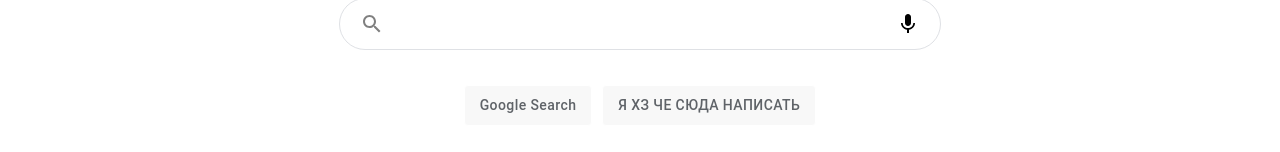
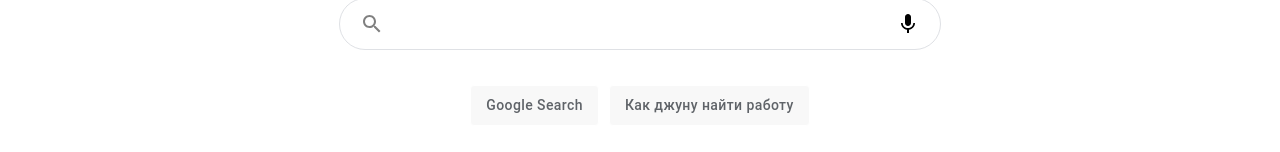
Before and after one commit to Ha1lowe3n/react-google-search-clone, a React (Create React App) app: page / in a window 1280 px wide. Shown: the part 350-502 px from the top of the page. Built offline with nearby package versions, Linux system fonts and the light colour scheme.

Commit message:
end SearchPage and rework second btn in Search

```diff
--- a/src/components/Search.jsx
+++ b/src/components/Search.jsx
@@ -10,6 +10,14 @@ import { actionTypes } from '../reducer';
 
 import './Search.scss';
 
+const someWord = [
+  'Как дела?',
+  'Good night',
+  'Best React tutorial',
+  'Как джуну найти работу',
+  'Как защититься от НЛО',
+];
+
 function Search({ hideButtons = false }) {
   const [{}, dispatch] = useStateValue();
 
@@ -18,8 +26,6 @@ function Search({ hideButtons = false }) {
 
   const search = (e) => {
     e.preventDefault();
-
-    console.log('enter enter');
 
     dispatch({
       type: actionTypes.SET_SEARCH_TERM,
@@ -42,7 +48,9 @@ function Search({ hideButtons = false }) {
           <Button type="submit" onClick={search} variant="outlined">
             Google Search
           </Button>
-          <Button variant="outlined">Я ХЗ ЧЕ СЮДА НАПИСАТЬ</Button>
+          <Button onClick={(e) => setInput(e.target.innerText)} variant="outlined">
+            {someWord[Math.floor(Math.random() * someWord.length)]}
+          </Button>
         </div>
       ) : (
         <div className="search__buttons">
@@ -54,7 +62,7 @@ function Search({ hideButtons = false }) {
             Google Search
           </Button>
           <Button className="search__buttonsHidden" variant="outlined">
-            Я ХЗ ЧЕ СЮДА НАПИСАТЬ
+            wtf
           </Button>
         </div>
       )}
--- a/src/pages/SearchPage/SearchPage.jsx
+++ b/src/pages/SearchPage/SearchPage.jsx
@@ -72,16 +72,24 @@ function SearchPage() {
         </div>
       </div>
 
-      {true && (
+      {term && (
         <div className="searchPage__results">
           <p className="searchPage__resultsCount">
             About {data?.searchInformation.formattedTotalResults} results (
             {data?.searchInformation.formattedSearchTime} seconds) for {term}
           </p>
 
-          {data?.items.map((item) => (
-            <div className="searchPage__result">
+          {data?.items.map((item, i) => (
+            <div className="searchPage__result" key={`${item.title}_${i}`}>
               <a href={item.link} className="searchPage__resultLink">
+                {item.pagemap?.cse_image?.length > 0 && item.pagemap?.cse_image[0]?.src && (
+                  <img
+                    className="searchPage__resultImage"
+                    src={item.pagemap?.cse_image[0]?.src}
+                    alt="image"
+                  />
+                )}
+
                 {item.displayLink}
               </a>
               <a className="searchPage__resultTitle" href={item.link}>
--- a/src/pages/SearchPage/SearchPage.scss
+++ b/src/pages/SearchPage/SearchPage.scss
@@ -16,7 +16,7 @@
     margin-right: 50px;
   }
 
-  &__headerBody>.search>.search__input {
+  &__headerBody > .search > .search__input {
     margin-top: 0;
     width: unset;
     margin: unset;
@@ -76,7 +76,7 @@
       text-decoration: underline;
     }
 
-    &>h2 {
+    & > h2 {
       color: #1a0dab;
       font-weight: 500;
     }
@@ -85,4 +85,11 @@
   &__resultSnippet {
     margin-top: 5px;
   }
+
+  &__resultImage {
+    object-fit: contain;
+    height: 20px;
+    width: 20px;
+    margin-right: 10px;
+  }
 }
```
Also changed, not shown: 1 other file (tests, documents, lock files or other folders).
